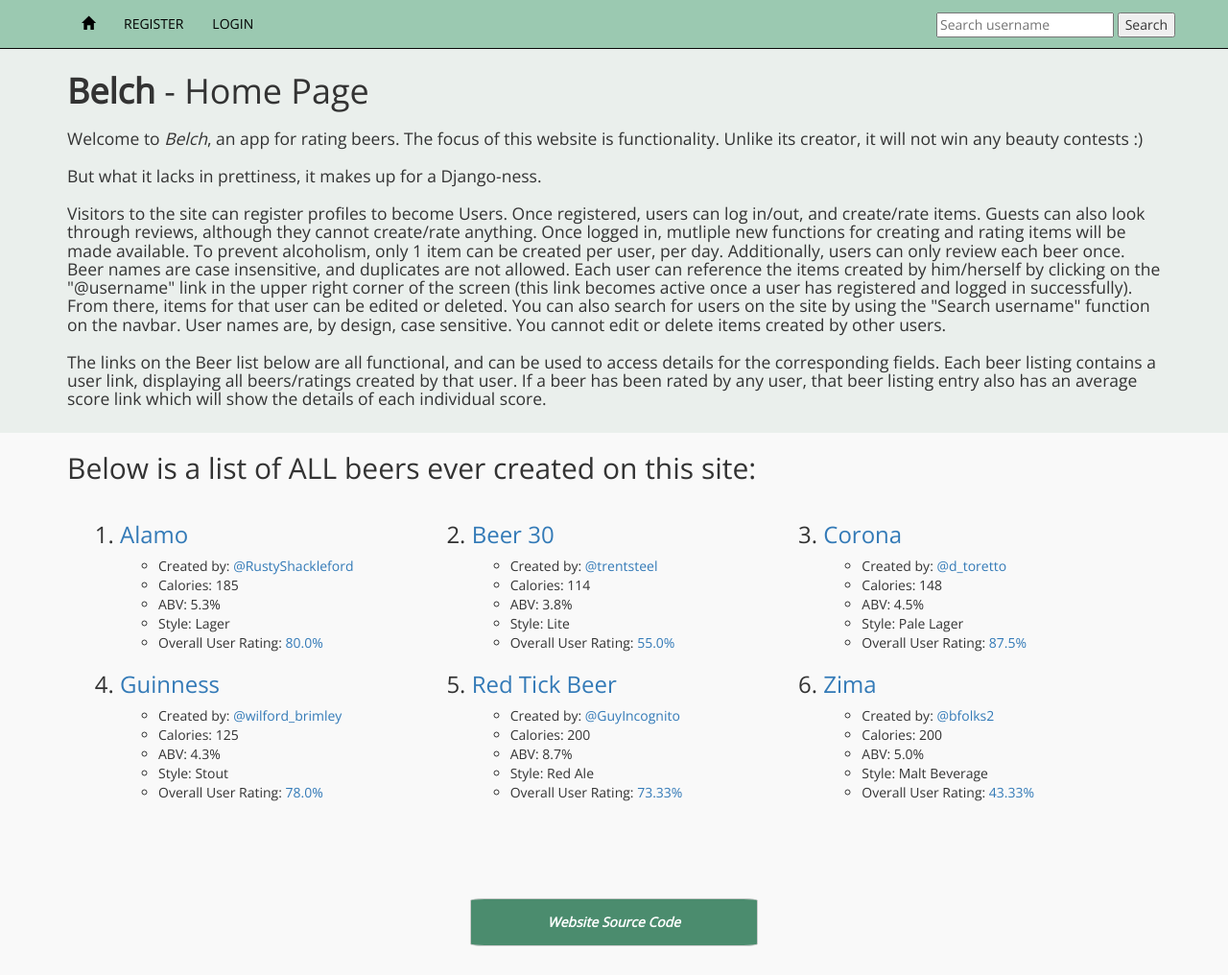
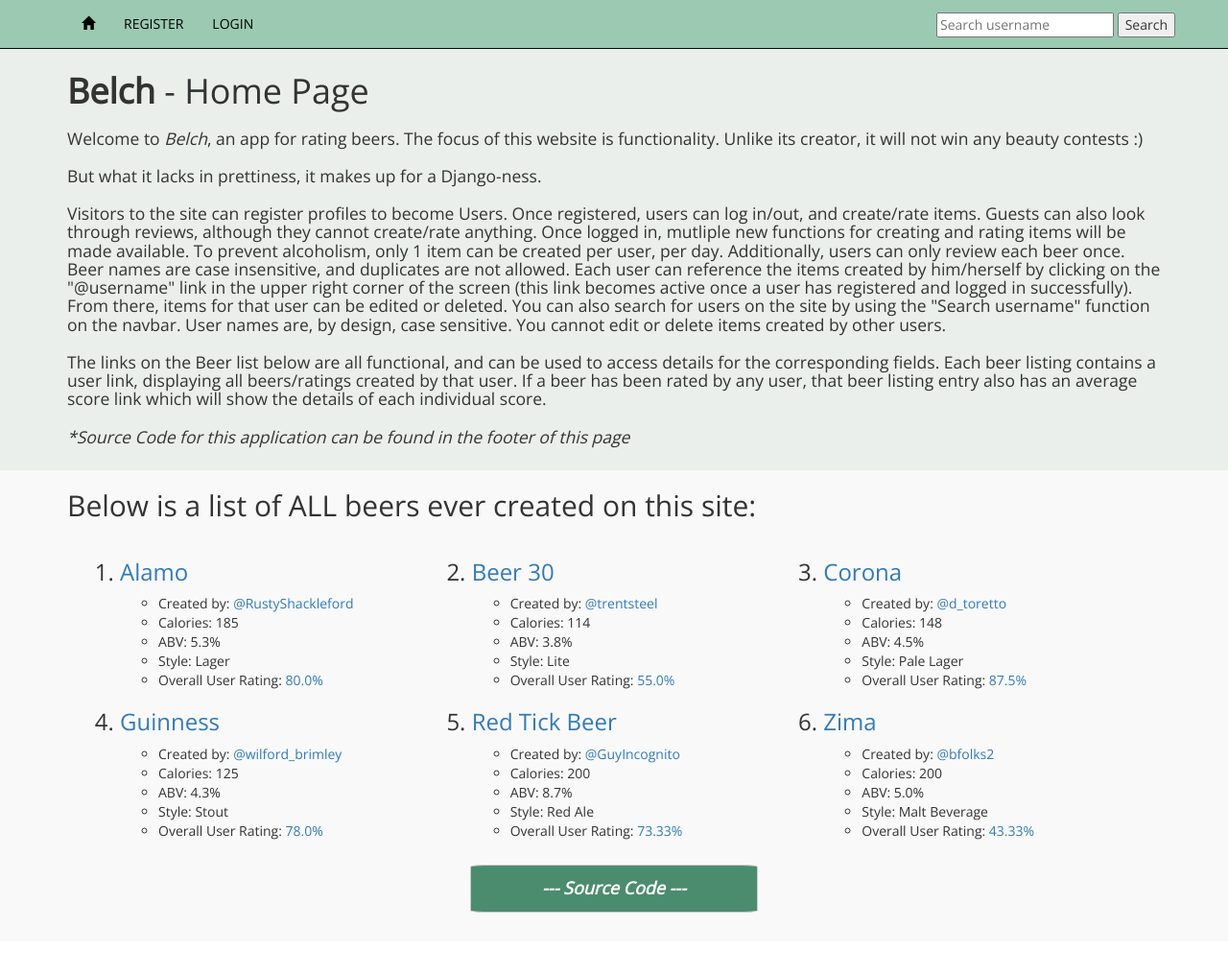
Before and after one commit to bfolks2/Python-Challenge-Beer-API, a Django app: page / in a window 1280 px wide. Shown: the whole page at 96% size. After the commit the page ends 951 px from the top, so only its background shows below. Run offline with Django 3.2, Linux system fonts and the light colour scheme; data comes from the database, SQL or seed files in the repository; both versions use the stored data as it was after the commit; some libraries are stand-ins or nearby versions.

Commit message:
updated home page to emphasize Source Code

```diff
--- a/BeerAPI/settings.py
+++ b/BeerAPI/settings.py
@@ -24,9 +24,9 @@ TEMPLATE_DIR = os.path.join(BASE_DIR,'templates')
 SECRET_KEY = '--()x7c%iie9yf((0m6%-#1!$+r*ap-t2ujt6h_cuo59b0$pm-'
 
 # SECURITY WARNING: don't run with debug turned on in production!
-DEBUG = False
+DEBUG = True
 
-ALLOWED_HOSTS = ['bfolks2.pythonanywhere.com']
+ALLOWED_HOSTS = []
 
 
 # Application definition
--- a/static/BeerAPI/css/master1.css
+++ b/static/BeerAPI/css/master2.css
@@ -45,7 +45,7 @@ body{
 }
 
 .source_button{
-  padding-top: 100px;
+  padding-top: 25px;
   text-align: center;
 }
 
@@ -62,6 +62,7 @@ body{
   color: white;
   font-weight: bold;
   font-style: italic;
+  font-size: 18px;
   width: 300px;
   height: 50px;
   border-radius: 5%;
--- a/templates/base.html
+++ b/templates/base.html
@@ -7,7 +7,7 @@
     <!-- Latest compiled and minified CSS -->
     <link rel="stylesheet" href="https://maxcdn.bootstrapcdn.com/bootstrap/3.3.7/css/bootstrap.min.css" integrity="sha384-BVYiiSIFeK1dGmJRAkycuHAHRg32OmUcww7on3RYdg4Va+PmSTsz/K68vbdEjh4u" crossorigin="anonymous">
     <!-- Link to CSS -->
-    <link rel="stylesheet" href="{% static 'BeerAPI/css/master1.css' %}">
+    <link rel="stylesheet" href="{% static 'BeerAPI/css/master2.css' %}">
     <!-- Fonts -->
     <link href="https://fonts.googleapis.com/css?family=Open+Sans" rel="stylesheet">
   </head>
@@ -71,6 +71,7 @@
 
     <script src="https://ajax.googleapis.com/ajax/libs/jquery/1.12.4/jquery.min.js"></script>
     <script src="http://maxcdn.bootstrapcdn.com/bootstrap/3.3.6/js/bootstrap.min.js"></script>
+    <script type="text/javascript" src="{% static 'BeerAPI/js/beermaster1.js' %}"></script>
 
   </body>
 </html>
--- a/templates/index.html
+++ b/templates/index.html
@@ -19,6 +19,9 @@
       Each beer listing contains a user link, displaying all beers/ratings created by that user.
       If a beer has been rated by any user, that beer listing entry also has an average score link which will show
       the details of each individual score.</h3>
+
+      <h3><em>*Source Code for this application can be found in the footer of this page</em></h3>
+
     </div>
   </div>
   <div class="middlesection">
@@ -47,7 +50,7 @@
 
   <div class="container">
     <div class="source_button">
-      <a href="https://github.com/bfolks2/Python-Challenge-Beer-API"><button class="btn btn-default" type="button">Website Source Code</button></a>
+      <a href="https://github.com/bfolks2/Python-Challenge-Beer-API"><button class="btn btn-default" type="button">--- Source Code ---</button></a>
     </div>
   </div>
 {% endblock %}
```
Also changed, not shown: db.sqlite3, static/BeerAPI/js/beermaster1.js (added).
